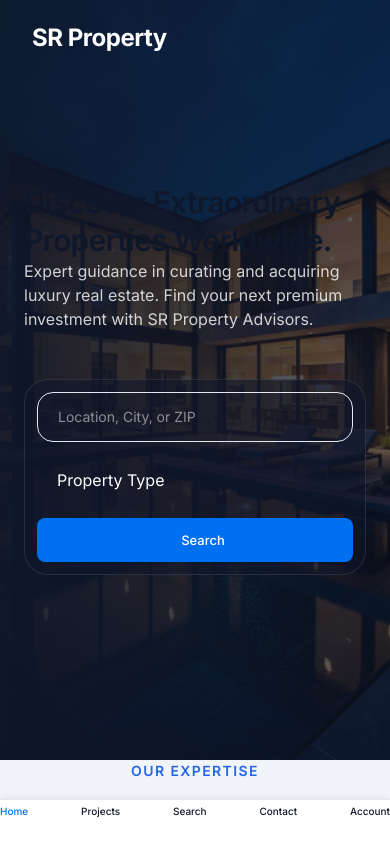
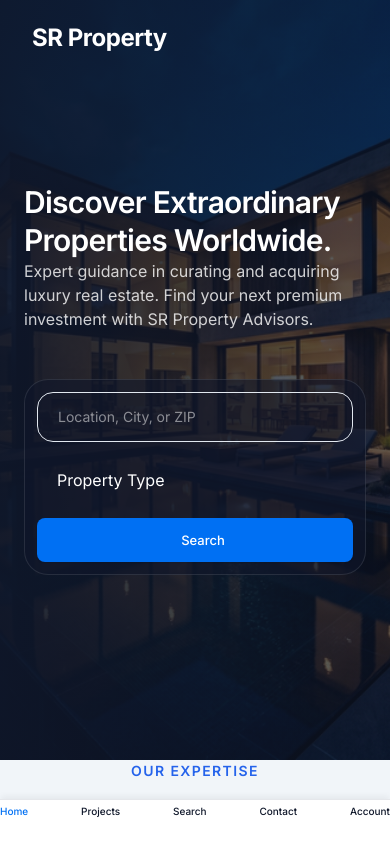
Before and after one commit to Pranav722/sr-property-advisors, a React (Vite) app in the folder frontend/: page / in a window 390 px wide. Shown: the top 842 px of the page. Built offline with nearby package versions, Linux system fonts and the light colour scheme.

Commit message:
fix(ui): apply bulletproof css overrides for hero title and mobile menu headers

```diff
--- a/frontend/src/components/Header.jsx
+++ b/frontend/src/components/Header.jsx
@@ -44,7 +44,7 @@ const Header = () => {
           )}
 
           {/* Mobile visible right-side elements */}
-          <div className="md:hidden flex-col gap-4 mt-4 pt-4 border-t border-gray-100/20 hidden" style={{borderTopColor: 'rgba(255,255,255,0.1)'}}>
+          <div className="md:hidden flex-col gap-4 mt-4 pt-4 border-t border-gray-100/20 hidden mobile-only-block" style={{borderTopColor: 'rgba(255,255,255,0.1)'}}>
             {!isLoggedIn ? (
               <Link to="/login" className="nav-link text-center">Login</Link>
             ) : (
--- a/frontend/src/home.css
+++ b/frontend/src/home.css
@@ -112,6 +112,13 @@
 @media (min-width: 1536px) {
     .nav-links {
         gap: 3rem;
+    }
+}
+
+/* Bulletproof Mobile Block Hider for Desktop */
+@media (min-width: 768px) {
+    .mobile-only-block {
+        display: none !important;
     }
 }
 
--- a/frontend/src/pages/Home.jsx
+++ b/frontend/src/pages/Home.jsx
@@ -16,7 +16,7 @@ const Home = () => {
 
         <div className="container">
           <div className="hero-content animate-fade-in">
-            <h1 className="text-3xl md:text-5xl lg:text-6xl xl:text-7xl font-bold mb-2 md:mb-4 font-sans tracking-tight leading-tight text-white">Discover Extraordinary<br/>Properties Worldwide.</h1>
+            <h1 className="text-3xl md:text-5xl lg:text-6xl xl:text-7xl font-bold mb-2 md:mb-4 font-sans tracking-tight leading-tight text-white" style={{ color: '#ffffff' }}>Discover Extraordinary<br/>Properties Worldwide.</h1>
             <p className="text-base md:text-xl lg:text-2xl mt-4 md:mt-6 mb-6 md:mb-8" style={{ color: 'rgba(255,255,255,0.8)', maxWidth: '700px' }}>
               Expert guidance in curating and acquiring luxury real estate. Find your next premium investment with SR
               Property Advisors.
```
Also changed, not shown: 2 other files (tests, documents, lock files or other folders).
